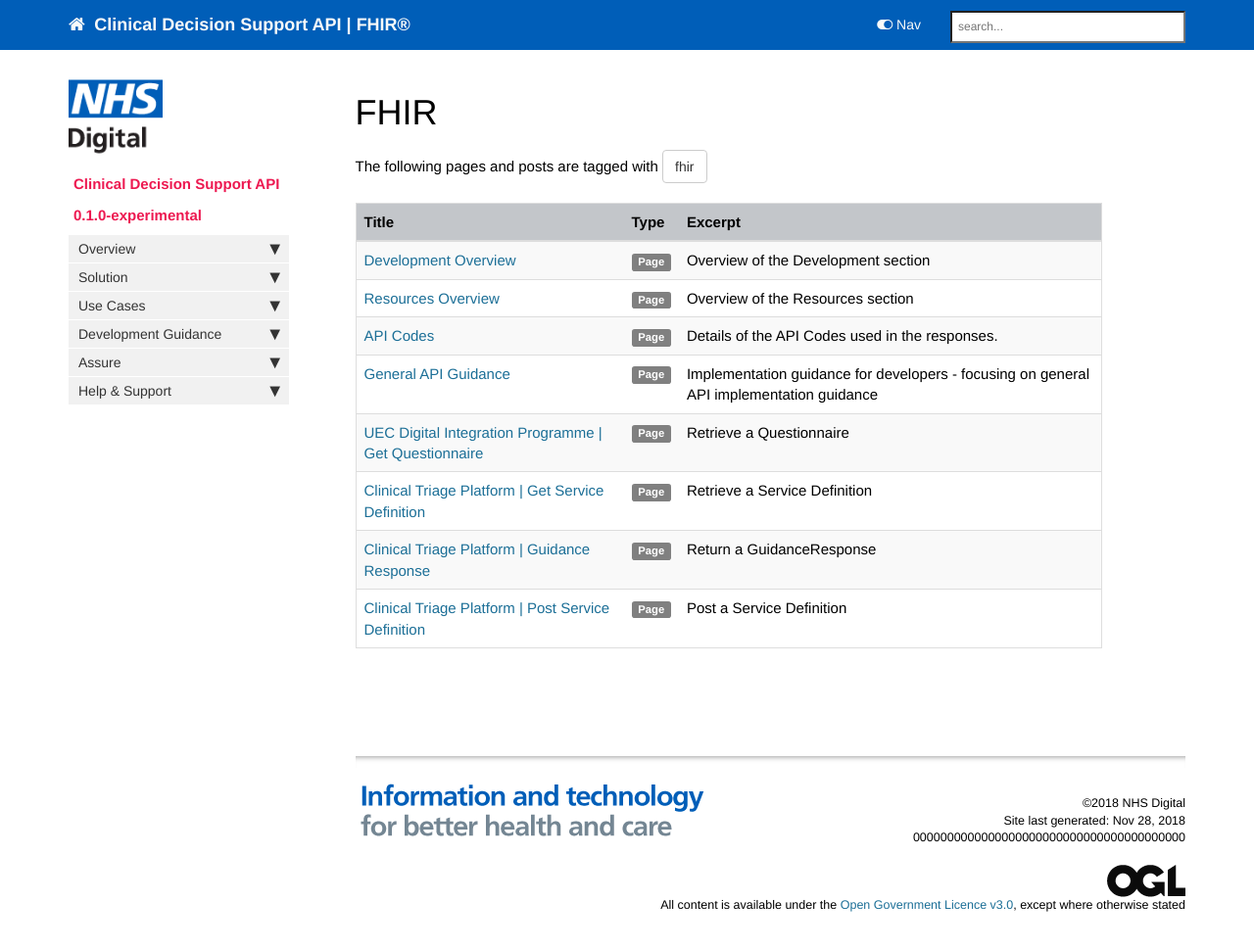
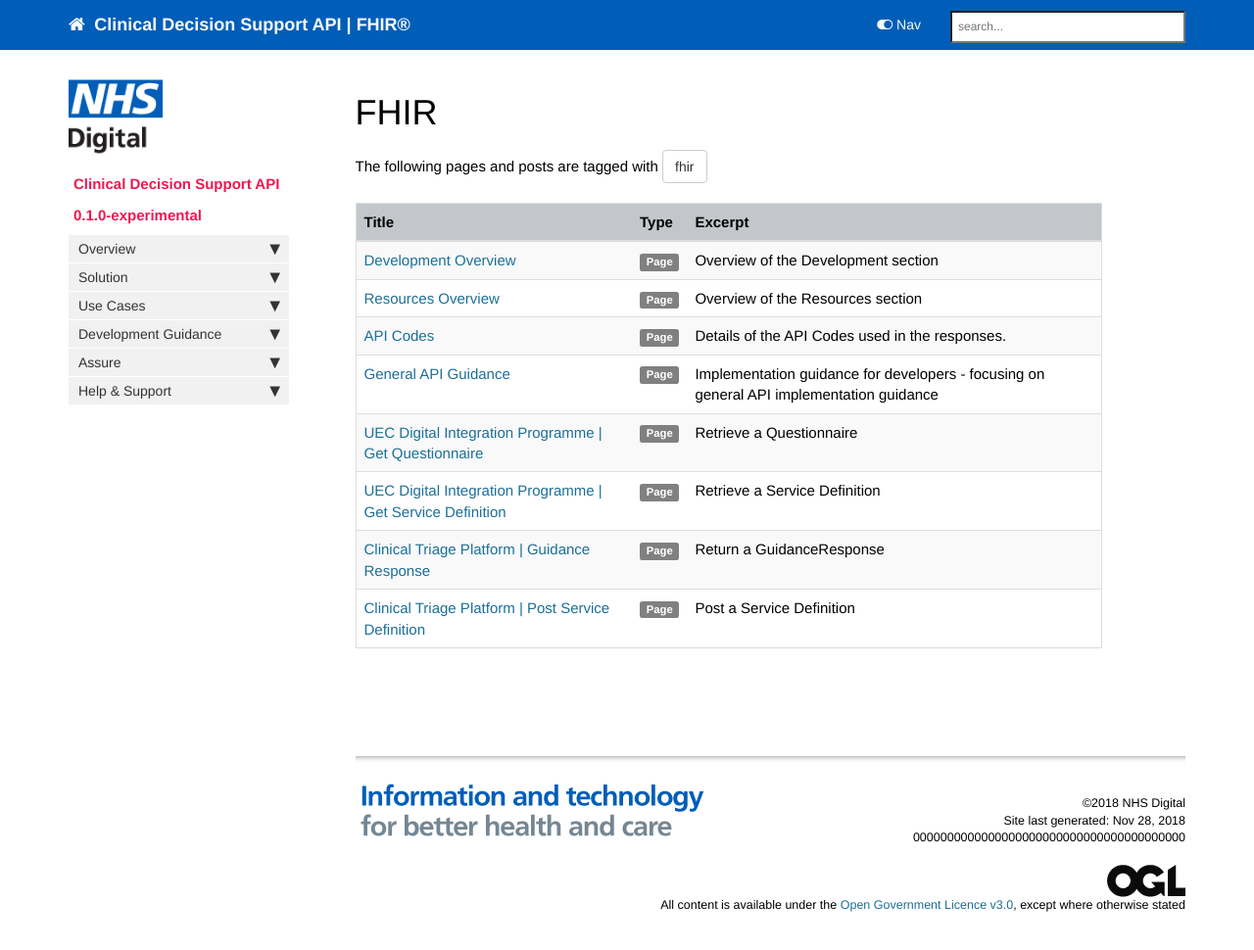
Before and after one commit to nhsconnect/FHIR-CDS, a Jekyll site: the page built from pages/tags/tag_fhir.md, in a window 1280 px wide and 994 px high. Shown: the top 970 px of the window at 98% size. Built offline with Jekyll 4.4.1, drawn with Linux system fonts in a browser that asks for light colours; nearby versions of some CDN libraries; comment, search, counter and statistics services are not loaded.

Commit message:
Changed CTP to UEC

```diff
--- a/pages/explore/api_get_service_definition.md
+++ b/pages/explore/api_get_service_definition.md
@@ -1,5 +1,5 @@
 ---
-title: Clinical Triage Platform | Get Service Definition
+title: UEC Digital Integration Programme | Get Service Definition
 keywords: servicedefinition, rest,
 tags: [rest,fhir,api]
 sidebar: ctp_rest_sidebar
```
